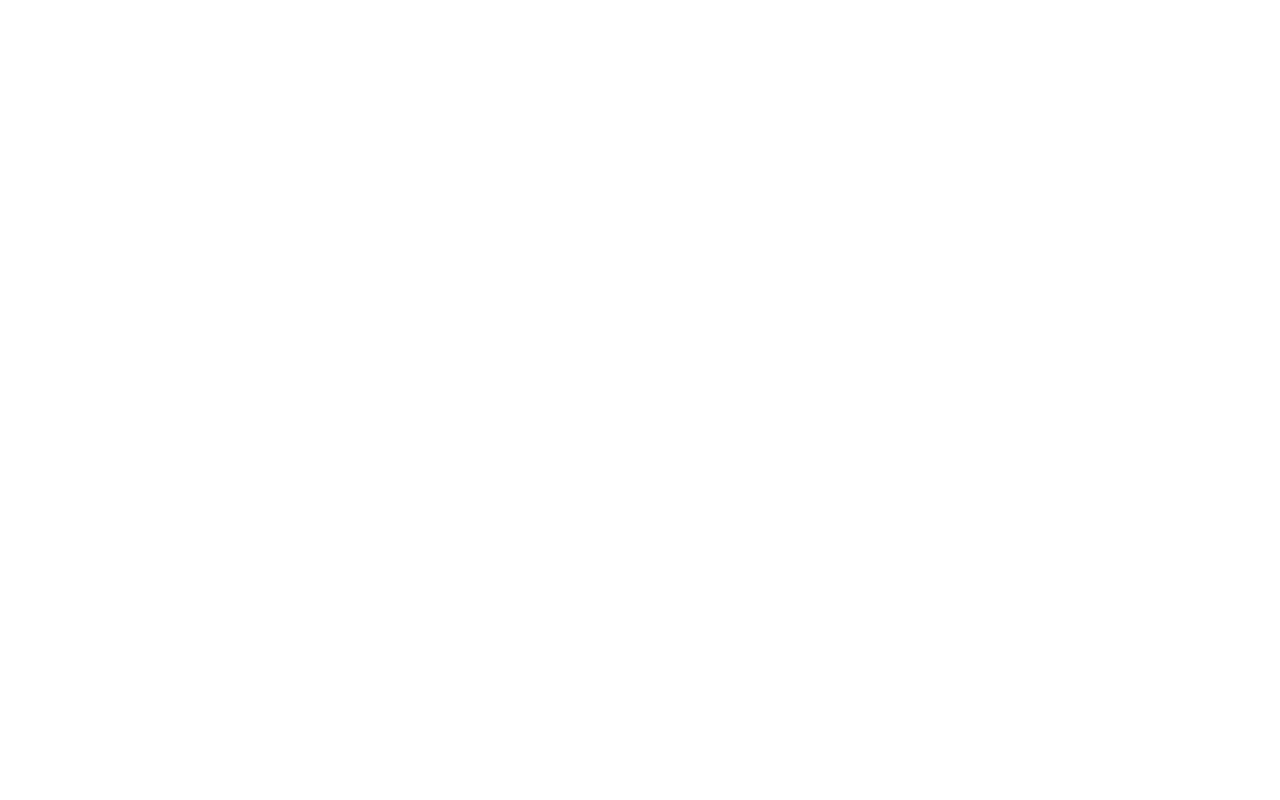
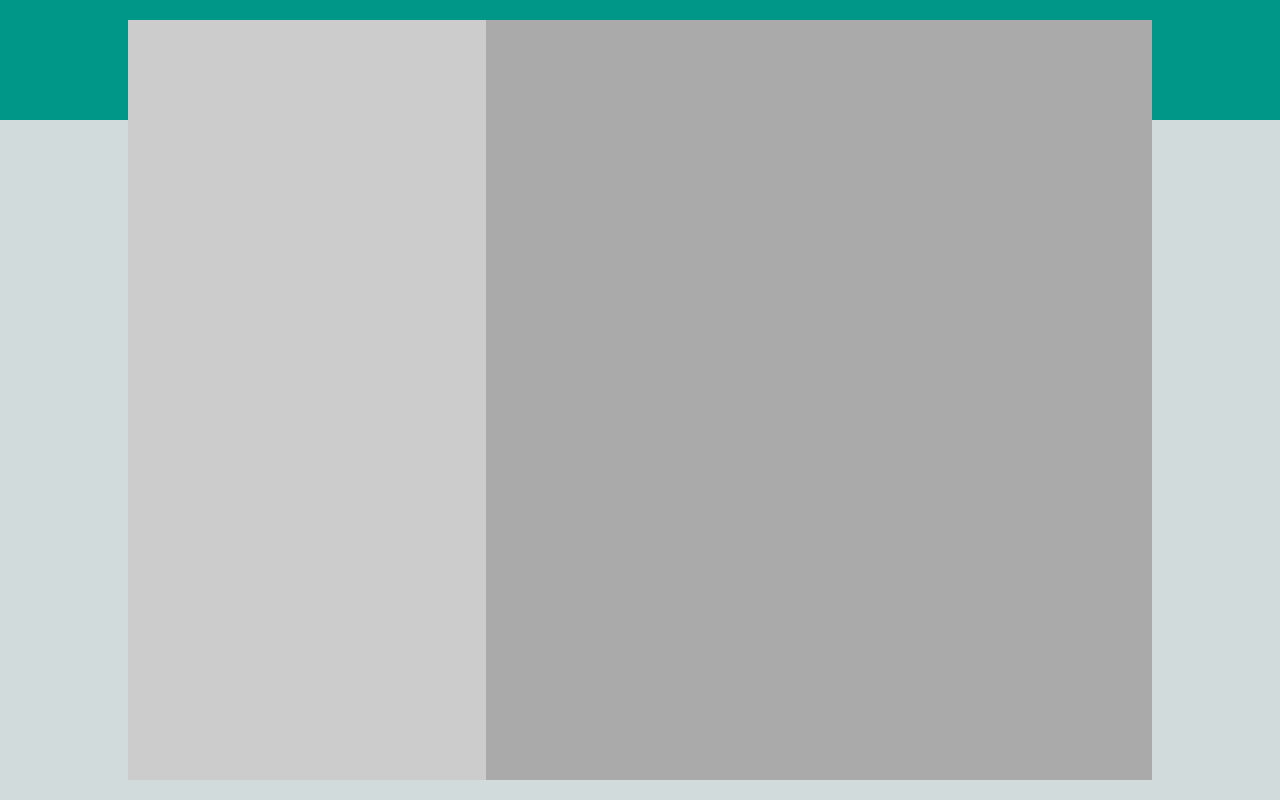
Before and after one commit to SalvatoreLauriola/js-html-css-boolzap, a plain HTML site: page index.html in a window 1280 px wide. Drawn offline with nearby package versions, Linux system fonts and the light colour scheme.

Commit message:
first part css

```diff
--- a/index.html
+++ b/index.html
@@ -10,6 +10,27 @@
 
 </head>
 <body>
+
+
+<div class="wrap">
+  <div class="container">
+    <div class="sidebar"></div>
+    <div class="content"></div>
+
+
+
+
+
+  </div>
+
+
+
+
+
+
+
+  </div>
+
 
 
 
--- a/styles/main.css
+++ b/styles/main.css
@@ -1,5 +1,55 @@
+/* General Styles */
+
 * {
   box-sizing: border-box;
   margin: 0;
   padding: 0;
 }
+
+/* Font */
+
+body {
+  font-family: "Lato", sans-serif;
+}
+
+/* Contenitore generale */
+
+.wrap{
+  display: flex;
+  justify-content: center;
+  align-items: center;
+  height: 100vh;
+  background-image: linear-gradient(
+    to bottom,
+    #009688 0px,
+    #009688 15vh,
+    #d2dbdc 15vh,
+    #d2dbdc 100%
+  );
+}
+
+/* Contenitore sidebar e content */
+
+.container {
+  display: flex;
+  width: 80%;
+  min-width: 900px;
+  height: 95%;
+  background: #fff;
+}
+
+/* Sidebar sinistra */
+
+.sidebar {
+  width: 35%;
+  height: 100%;
+  background: #ccc;
+}
+
+/* Contenuto principale destra */
+
+.content {
+  width: 65%;
+  height: 100%;
+  background: #aaa;
+}
```
